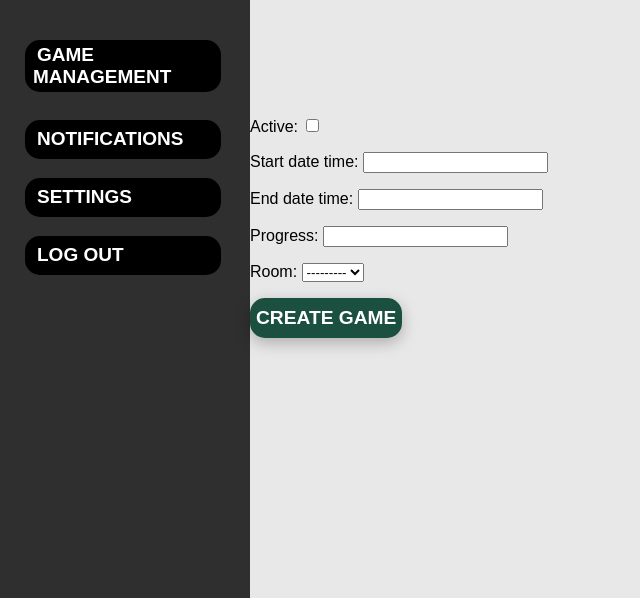
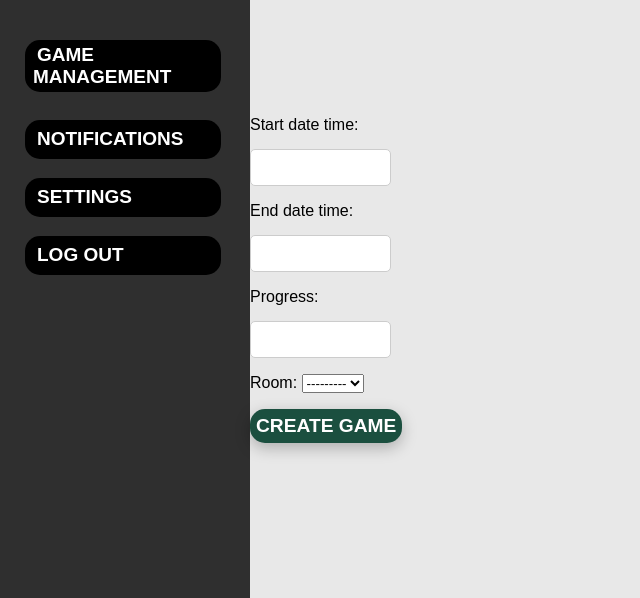
Before and after one commit to eryk-poradecki/TP_Escape_IT, a Django app: template Escape_IT/game_master/templates/game_master/room-panel-view.html in a window 1280 px wide. Shown: the part 100-698 px from the top of the page, without its empty margins (0-640 px from the left). Run offline with Django 4.2, Linux system fonts and the light colour scheme; the template is opened without the code that fills it: values that come from a table or form of the project are taken from there, others are empty; some web fonts are replaced.

Commit message:
Forms style modifications

```diff
--- a/Escape_IT/game_master/forms.py
+++ b/Escape_IT/game_master/forms.py
@@ -5,4 +5,4 @@ from .models import Game
 class CreateGameForm(forms.ModelForm):
     class Meta:
         model = Game
-        fields = ['active', 'start_date_time', 'end_date_time', 'progress', 'room']
+        fields = ['start_date_time', 'end_date_time', 'progress', 'room']
--- a/Escape_IT/game_master/static/css/room-panel-style.css
+++ b/Escape_IT/game_master/static/css/room-panel-style.css
@@ -185,3 +185,13 @@ button:active{
 .add-game-form {
     margin-top: 200px;
 }
+
+.add-game-form input {
+    display: block;
+    width: 60%;
+    padding: 10px;
+    margin-bottom: 10px;
+    margin-top: 15px;
+    border-radius: 5px;
+    border: 1px solid #ccc;
+}
--- a/Escape_IT/game_master/templates/game_master/room-panel-view.html
+++ b/Escape_IT/game_master/templates/game_master/room-panel-view.html
@@ -86,7 +86,7 @@
 
 
 
-        {% comment %} <div class="games-list">
+        <div class="games-list">
             {% for game in games %}
                 <div>
                     <h1>{{ game.id }}</h1>
@@ -97,7 +97,7 @@
 
             {% endfor %}
 
-        </div> {% endcomment %}
+        </div>
     {% endif %}
 
     {% if not games or games.0.active == 0 %}
```
